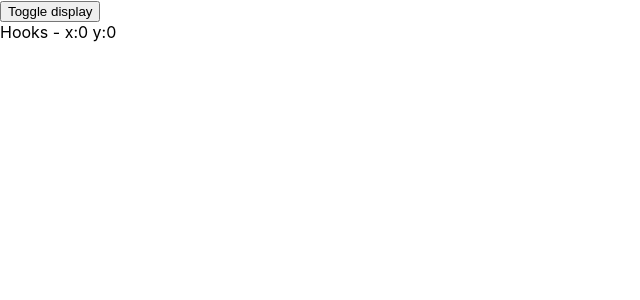
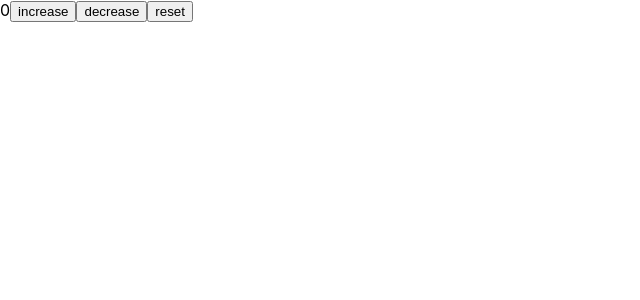
Before and after one commit to kevinoti2018/reactHooks, a React (Create React App) app: page / in a window 1280 px wide. Shown: the top 300 px of the page, without its empty margins (0-640 px from the left). Built offline with nearby package versions, Linux system fonts and the light colour scheme.

Commit message:
useEffect and useReducer

```diff
--- a/src/App.js
+++ b/src/App.js
@@ -1,17 +1,21 @@
 // import ClassCounter from "./components/ClassCounter";
 // import HookCounter from "./components/HookCounter";
 
-import MouseContainer from "./components/MouseContainer";
+import DataFetching from "./components/DataFetching";
+import IntervalHookCounter from "./components/IntervalHookCounter";
+// import MouseContainer from "./components/MouseContainer";
 
 // import HookUseEffect2 from "./components/HookUseEffect2";
 
 // import HookUseEffect from "./components/HookUseEffect";
 
 // import HookCounter2 from './components/HookCounter2';
+import UseReducer from './components/UseReducer';
 function App() {
   return (
     <div className="App">
-    <MouseContainer/>
+
+    <UseReducer/>
     </div>
   );
 }
--- /dev/null
+++ b/src/components/DataFetching.jsx
@@ -0,0 +1,23 @@
+import React,{useState,useEffect} from 'react'
+import axios from 'axios'
+const DataFetching = () => {
+  const [posts,setPosts]=useState([])
+  useEffect(()=>{
+    axios.get('https://jsonplaceholder.typicode.com/posts')
+          .then(res=>{
+            console.log(res)
+            setPosts(res.data)
+          })
+  },[posts])
+  return (
+    <div>
+        <ul>
+          {posts.map(post=>(
+            <li key={post.id}>{post.title}</li>
+  ))}
+        </ul>
+    </div>
+  )
+}
+
+export default DataFetching
--- a/src/components/IntervalHookCounter.jsx
+++ b/src/components/IntervalHookCounter.jsx
@@ -1,8 +1,18 @@
-import React from 'react'
+import React,{useState,useEffect} from 'react'
 
 const IntervalHookCounter = () => {
+    const [count, setCount]=useState(0)
+    const tick = ()=>{
+        setCount(count +1)
+    }
+    useEffect(()=>{
+        const interval = setInterval(tick, 1000)
+        return ()=> clearInterval(interval)
+    },[count])
   return (
-    <div>IntervalHookCounter</div>
+    <div>
+        {count}
+    </div>
   )
 }
 
--- /dev/null
+++ b/src/components/UseReducer.jsx
@@ -0,0 +1,28 @@
+import React,{useReducer} from 'react'
+const initialState = 0;
+const reducer = (state,count)=>{
+    switch(count){
+        case 'increase':
+            return state +1
+        case 'decrease':
+            return state -1
+        case 'reset':
+            return initialState
+        default:
+            return state
+    }
+}
+const UseReducer = () => {
+   const[counting,dispatch] = useReducer(reducer,initialState)
+  return (
+    <div>
+        {counting}
+        <button onClick={()=>dispatch('increase')}> increase</button>
+        <button onClick={()=>dispatch('decrease')}> decrease</button>
+        <button onClick={()=>dispatch('reset')}> reset</button>
+
+    </div>
+  )
+}
+
+export default UseReducer
```
